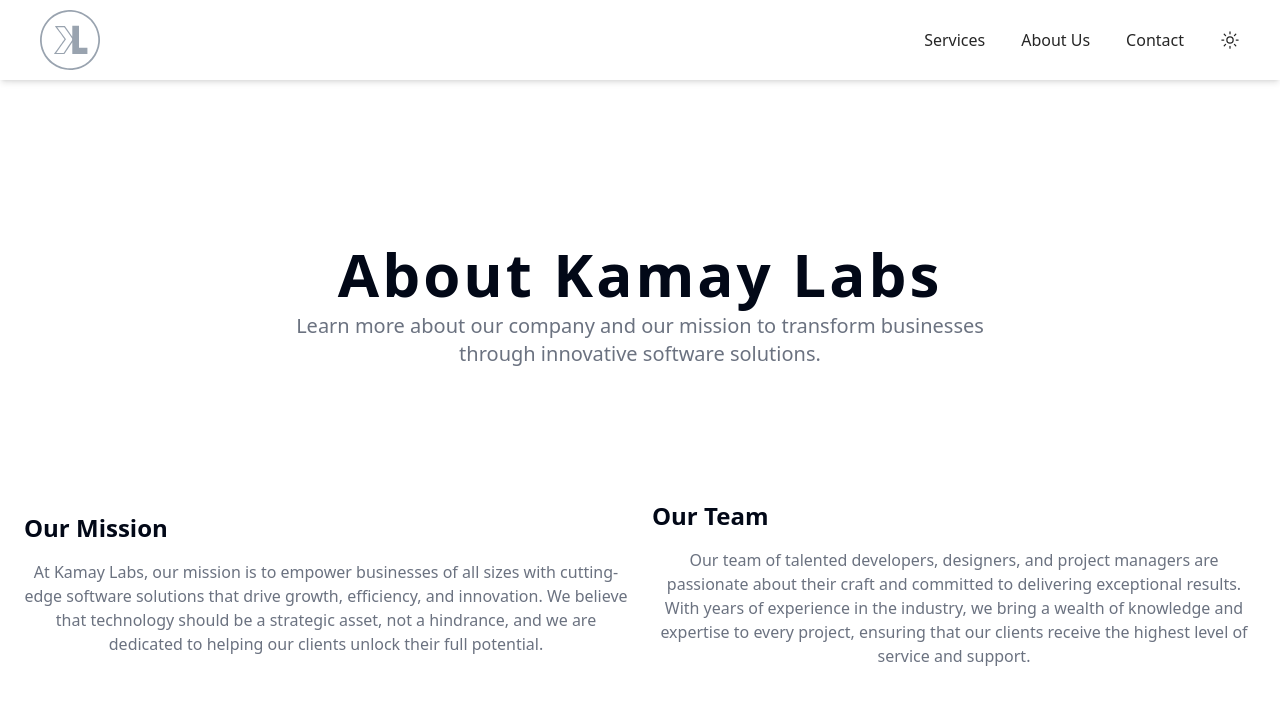
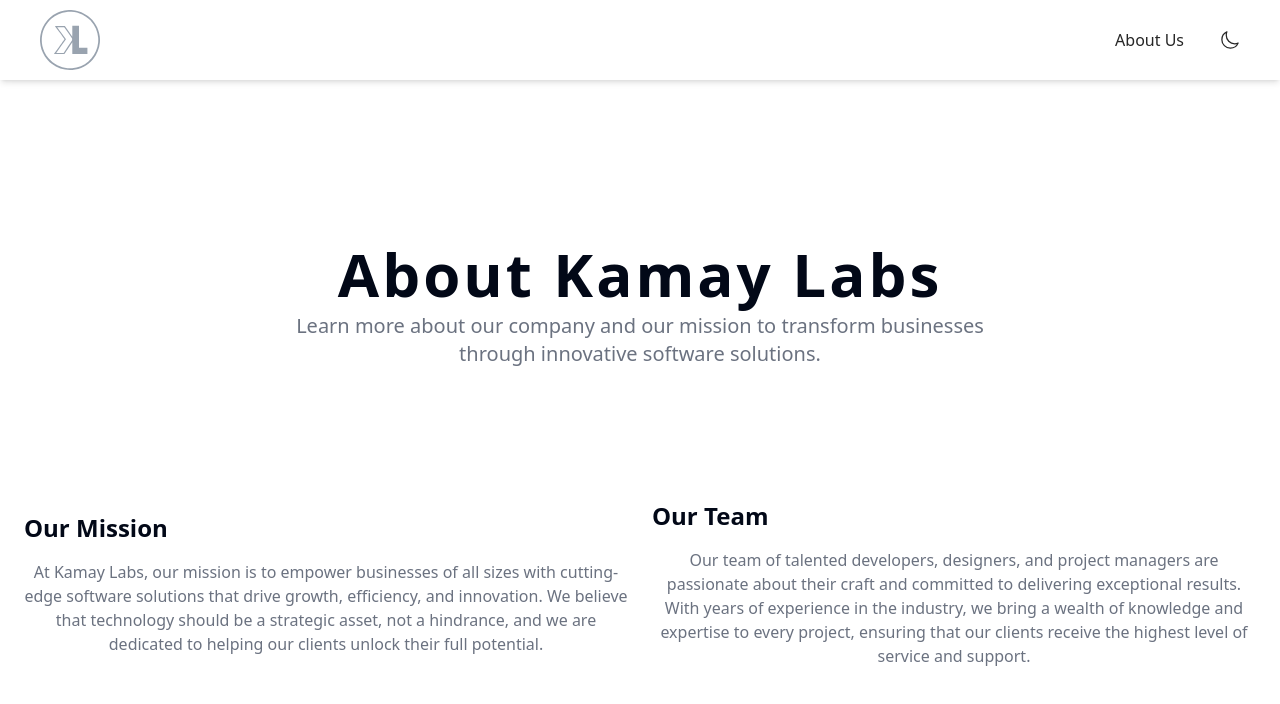
Before and after one commit to c4miloarriagada/kamay, a Next.js app: page /about in a window 1280 px wide. Shown: the top 704 px of the page. Built offline with nearby package versions, Linux system fonts and the light colour scheme.

Commit message:
hotfix: darkmode toggle

```diff
--- a/src/components/DarkMode/DarkMode.tsx
+++ b/src/components/DarkMode/DarkMode.tsx
@@ -16,10 +16,10 @@
 
   return (
     <button onClick={() => setLocalStorage(value ? false : true)}>
-      {value ? (
-        <IoMoonOutline color={value ? '#99A3AF' : ''} size={20} />
+      {!value ? (
+        <IoMoonOutline size={20} />
       ) : (
-        <IoSunnyOutline size={20} />
+        <IoSunnyOutline color={value ? '#99A3AF' : ''} size={20} />
       )}
     </button>
   )
--- a/src/components/Header/Header.tsx
+++ b/src/components/Header/Header.tsx
@@ -12,21 +12,21 @@
       </div>
       <div className=' flex h-full w-full items-end justify-center py-3'>
         <span className='flex h-full w-full items-center justify-end gap-9 font-medium text-neutral-800  max-md:gap-3'>
-          <Link
+          {/* <Link
             className=' whitespace-nowrap dark:text-gray-400'
             href='/services'
           >
             Services
-          </Link>
+          </Link> */}
           <Link className='whitespace-nowrap dark:text-gray-400' href='/about'>
             About Us
           </Link>
-          <Link
+          {/* <Link
             className='whitespace-nowrap dark:text-gray-400'
             href='/contact'
           >
             Contact
-          </Link>
+          </Link> */}
           <DarkMode />
         </span>
       </div>
```
